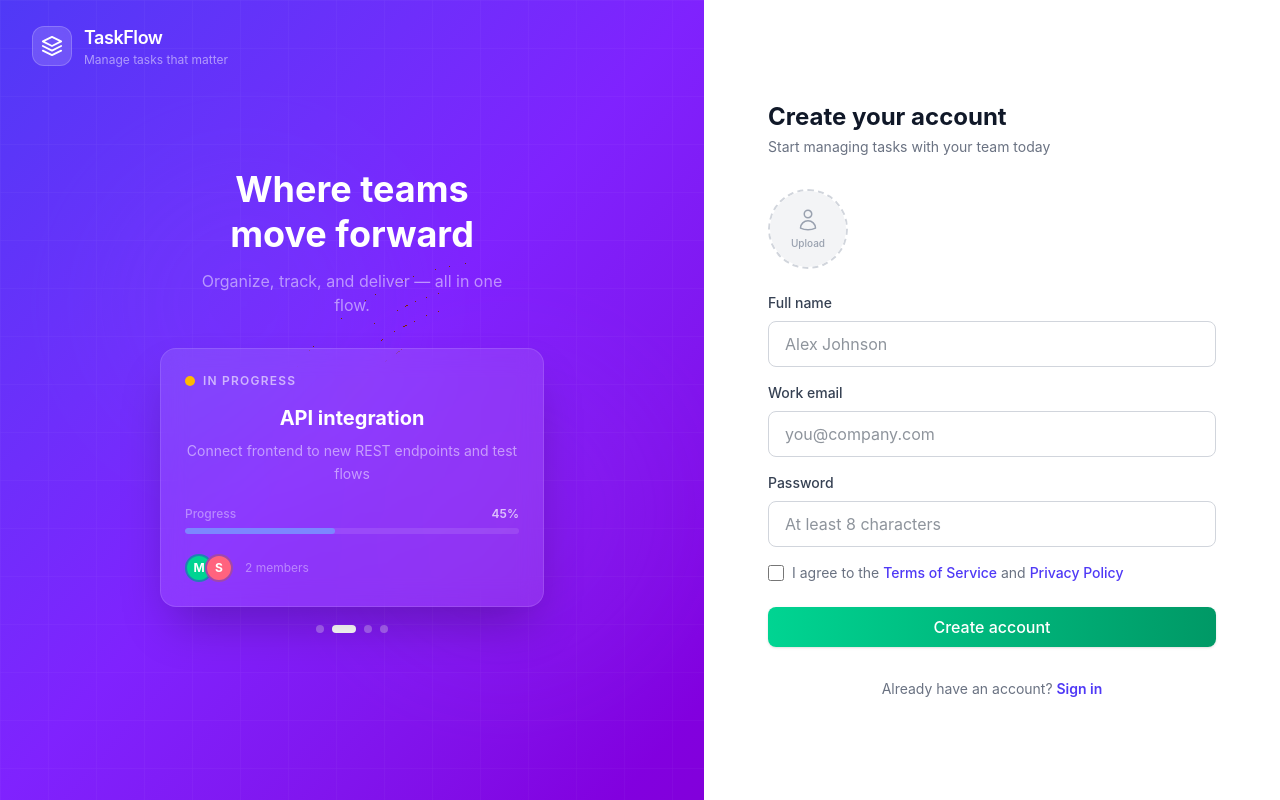
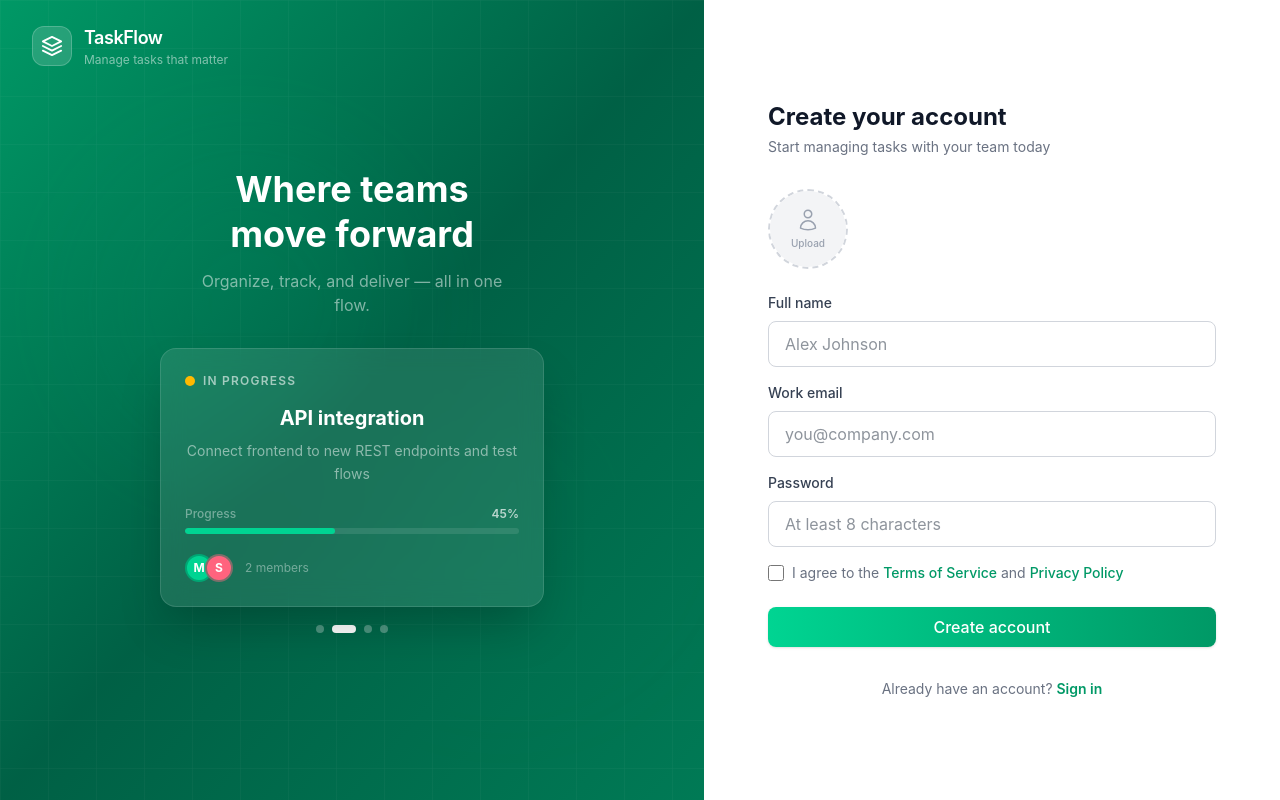
Before and after one commit to nhmnazmul22/task-flow, a React (Vite) app: page /signup in a window 1280 px wide. Built offline with nearby package versions, Linux system fonts and the light colour scheme.

Commit message:
Refactor Logo components to use Link for navigation; update Footer to use new Logo component; enhance Input component styling; improve Login and Signup forms with consistent styling and functionality.

```diff
--- a/src/components/auth/AuthVisual.tsx
+++ b/src/components/auth/AuthVisual.tsx
@@ -1,5 +1,5 @@
-import {useEffect, useState} from "react";
-import {AnimatePresence, motion} from "motion/react";
+import { useEffect, useState } from "react";
+import { AnimatePresence, motion } from "motion/react";
 import Logo from "@/components/common/Logo.tsx";
 
 const CARDS = [
@@ -31,7 +31,12 @@ const CARDS = [
     desc: "Multi-step wizard with progress tracking and validation",
     progress: 100,
     members: ["R", "L", "P", "D"],
-        memberColors: ["bg-indigo-400", "bg-amber-400", "bg-sky-400", "bg-rose-400"],
+    memberColors: [
+      "bg-emerald-400",
+      "bg-amber-400",
+      "bg-sky-400",
+      "bg-rose-400",
+    ],
   },
   {
     id: 4,
@@ -56,16 +61,16 @@ const SlideCard = ({
 }) => (
   <motion.div
     key={card.id}
-        initial={{opacity: 0, x: direction > 0 ? 180 : -180, scale: 0.92}}
-        animate={{opacity: 1, x: 0, scale: 1}}
-        exit={{opacity: 0, x: direction > 0 ? -180 : 180, scale: 0.92}}
-        transition={{duration: 0.5, ease: [0.22, 1, 0.36, 1]}}
+    initial={{ opacity: 0, x: direction > 0 ? 180 : -180, scale: 0.92 }}
+    animate={{ opacity: 1, x: 0, scale: 1 }}
+    exit={{ opacity: 0, x: direction > 0 ? -180 : 180, scale: 0.92 }}
+    transition={{ duration: 0.5, ease: [0.22, 1, 0.36, 1] }}
     className="absolute inset-0 flex items-center justify-center"
   >
     <div className="w-full max-w-sm bg-white/10 backdrop-blur-md rounded-2xl p-6 border border-white/12 shadow-2xl">
       {/* Tag */}
       <div className="flex items-center gap-2 mb-4">
-                <div className={`w-2.5 h-2.5 rounded-full ${card.tagColor}`}/>
+        <div className={`w-2.5 h-2.5 rounded-full ${card.tagColor}`} />
         <span className="text-white/60 text-xs font-semibold uppercase tracking-widest">
           {card.tag}
         </span>
@@ -87,11 +92,11 @@ const SlideCard = ({
         </div>
         <div className="w-full h-1.5 rounded-full bg-white/10 overflow-hidden">
           <motion.div
-                        initial={{width: 0}}
-                        animate={{width: `${card.progress}%`}}
-                        transition={{duration: 1, delay: 0.3, ease: [0.22, 1, 0.36, 1]}}
+            initial={{ width: 0 }}
+            animate={{ width: `${card.progress}%` }}
+            transition={{ duration: 1, delay: 0.3, ease: [0.22, 1, 0.36, 1] }}
             className={`h-full rounded-full ${
-                            card.progress === 100 ? "bg-emerald-400" : "bg-indigo-400"
+              card.progress === 100 ? "bg-emerald-400" : "bg-emerald-400"
             }`}
           />
         </div>
@@ -103,7 +108,7 @@ const SlideCard = ({
           {card.members.map((m, i) => (
             <div
               key={i}
-                            className={`w-7 h-7 rounded-full ${card.memberColors[i]} flex items-center justify-center text-white text-xs font-bold border-2 border-indigo-700/50`}
+              className={`w-7 h-7 rounded-full ${card.memberColors[i]} flex items-center justify-center text-white text-xs font-bold border-2 border-emerald-700/50`}
             >
               {m}
             </div>
@@ -130,8 +135,7 @@ const AuthVisual = () => {
   }, []);
 
   return (
-        <div
-            className="hidden lg:flex lg:w-[55%] relative overflow-hidden bg-linear-to-br from-indigo-600 via-violet-600 to-purple-700">
+    <div className="hidden lg:flex lg:w-[55%] relative overflow-hidden bg-linear-to-br from-emerald-600 via-emerald-800 to-emerald-700">
       {/* Grid pattern */}
       <div
         className="absolute inset-0 opacity-[0.06]"
@@ -144,13 +148,13 @@ const AuthVisual = () => {
 
       {/* Glow orbs */}
       <motion.div
-                className="absolute top-[18%] left-[12%] w-80 h-80 rounded-full blur-3xl bg-indigo-400/25"
-                animate={{scale: [1, 1.15, 1], opacity: [0.25, 0.35, 0.25]}}
-                transition={{duration: 6, repeat: Infinity, ease: "easeInOut"}}
+        className="absolute top-[18%] left-[12%] w-80 h-80 rounded-full blur-3xl bg-emerald-400/25"
+        animate={{ scale: [1, 1.15, 1], opacity: [0.25, 0.35, 0.25] }}
+        transition={{ duration: 6, repeat: Infinity, ease: "easeInOut" }}
       />
       <motion.div
-                className="absolute bottom-[18%] right-[8%] w-72 h-72 rounded-full blur-3xl bg-purple-400/20"
-                animate={{scale: [1, 1.12, 1], opacity: [0.2, 0.3, 0.2]}}
+        className="absolute bottom-[18%] right-[8%] w-72 h-72 rounded-full blur-3xl bg-emerald-700/20"
+        animate={{ scale: [1, 1.12, 1], opacity: [0.2, 0.3, 0.2] }}
         transition={{
           duration: 7,
           repeat: Infinity,
@@ -160,22 +164,21 @@ const AuthVisual = () => {
       />
 
       {/* Center headline — sits above the card */}
-            <div
-                className="absolute inset-0 flex flex-col items-center justify-center px-8 text-center pointer-events-none z-10">
+      <div className="absolute inset-0 flex flex-col items-center justify-center px-8 text-center pointer-events-none z-10">
         <motion.h1
-                    initial={{opacity: 0, y: 20}}
-                    animate={{opacity: 1, y: 0}}
-                    transition={{duration: 0.8, delay: 0.15, ease: [0.22, 1, 0.36, 1]}}
+          initial={{ opacity: 0, y: 20 }}
+          animate={{ opacity: 1, y: 0 }}
+          transition={{ duration: 0.8, delay: 0.15, ease: [0.22, 1, 0.36, 1] }}
           className="text-white text-3xl xl:text-4xl font-bold leading-tight mb-3"
         >
           Where teams
-                    <br/>
+          <br />
           move forward
         </motion.h1>
         <motion.p
-                    initial={{opacity: 0, y: 14}}
-                    animate={{opacity: 1, y: 0}}
-                    transition={{duration: 0.8, delay: 0.3, ease: [0.22, 1, 0.36, 1]}}
+          initial={{ opacity: 0, y: 14 }}
+          animate={{ opacity: 1, y: 0 }}
+          transition={{ duration: 0.8, delay: 0.3, ease: [0.22, 1, 0.36, 1] }}
           className="text-white/50 text-base max-w-xs mb-8"
         >
           Organize, track, and deliver — all in one flow.
@@ -183,9 +186,9 @@ const AuthVisual = () => {
 
         {/* Card carousel */}
         <motion.div
-                    initial={{opacity: 0, y: 20}}
-                    animate={{opacity: 1, y: 0}}
-                    transition={{duration: 0.8, delay: 0.5, ease: [0.22, 1, 0.36, 1]}}
+          initial={{ opacity: 0, y: 20 }}
+          animate={{ opacity: 1, y: 0 }}
+          transition={{ duration: 0.8, delay: 0.5, ease: [0.22, 1, 0.36, 1] }}
           className="relative w-full max-w-sm h-64"
         >
           <AnimatePresence mode="popLayout" custom={direction}>
@@ -207,9 +210,7 @@ const AuthVisual = () => {
                 setCurrent(i);
               }}
               className={`w-2 h-2 rounded-full transition-all duration-300 ${
-                                i === current
-                                    ? "bg-white w-6"
-                                    : "bg-white/30 hover:bg-white/50"
+                i === current ? "bg-white w-6" : "bg-white/30 hover:bg-white/50"
               }`}
               aria-label={`Go to card ${i + 1}`}
             />
@@ -219,12 +220,12 @@ const AuthVisual = () => {
 
       {/* Branding — top left */}
       <motion.div
-                initial={{opacity: 0, x: -16}}
-                animate={{opacity: 1, x: 0}}
-                transition={{duration: 0.7, delay: 0.2, ease: [0.22, 1, 0.36, 1]}}
+        initial={{ opacity: 0, x: -16 }}
+        animate={{ opacity: 1, x: 0 }}
+        transition={{ duration: 0.7, delay: 0.2, ease: [0.22, 1, 0.36, 1] }}
         className="absolute top-6 left-8 flex items-center gap-3 z-10"
       >
-                <Logo/>
+        <Logo />
       </motion.div>
     </div>
   );
--- a/src/components/common/Logo.tsx
+++ b/src/components/common/Logo.tsx
@@ -1,20 +1,33 @@
+import { Link } from "react-router";
+
 const Logo = () => {
   return (
+    <Link to={"/"}>
       <div className="flex items-center gap-3">
-            <div
-                className="w-10 h-10 rounded-xl bg-white/15 backdrop-blur-sm flex items-center justify-center border border-white/20">
-                <svg width="22" height="22" viewBox="0 0 24 24" fill="none" stroke="white" strokeWidth="2"
-                     strokeLinecap="round" strokeLinejoin="round">
-                    <path d="M12 2L2 7l10 5 10-5-10-5z"/>
-                    <path d="M2 17l10 5 10-5"/>
-                    <path d="M2 12l10 5 10-5"/>
+        <div className="w-10 h-10 rounded-xl bg-white/15 backdrop-blur-sm flex items-center justify-center border border-white/20">
+          <svg
+            width="22"
+            height="22"
+            viewBox="0 0 24 24"
+            fill="none"
+            stroke="white"
+            strokeWidth="2"
+            strokeLinecap="round"
+            strokeLinejoin="round"
+          >
+            <path d="M12 2L2 7l10 5 10-5-10-5z" />
+            <path d="M2 17l10 5 10-5" />
+            <path d="M2 12l10 5 10-5" />
           </svg>
         </div>
         <div>
-                <p className="text-white font-semibold text-lg tracking-tight">TaskFlow</p>
+          <p className="text-white font-semibold text-lg tracking-tight">
+            TaskFlow
+          </p>
           <p className="text-white/50 text-xs">Manage tasks that matter</p>
         </div>
       </div>
+    </Link>
   );
 };
 
--- a/src/components/common/Logo_Light.tsx
+++ b/src/components/common/Logo_Light.tsx
@@ -1,4 +1,5 @@
 import { motion } from "motion/react";
+import { Link } from "react-router";
 
 type LogoListProps = {
   isAnimated?: boolean;
@@ -6,6 +7,7 @@ type LogoListProps = {
 
 const Logo_Light = ({ isAnimated = true }: LogoListProps) => {
   return (
+    <Link to={'/'} >
       <div className="flex items-center gap-2">
         <motion.div
           className="w-10 h-10 rounded-xl bg-emerald-600 backdrop-blur-lg flex items-center justify-center
@@ -45,6 +47,7 @@ const Logo_Light = ({ isAnimated = true }: LogoListProps) => {
           <p className="text-gray-500 text-xs">Manage tasks that matter</p>
         </div>
       </div>
+    </Link>
   );
 };
 
--- a/src/components/ui/Input.tsx
+++ b/src/components/ui/Input.tsx
@@ -1,19 +1,22 @@
-import type {InputHTMLAttributes} from "react";
+import type { InputHTMLAttributes } from "react";
 
 type InputProps = InputHTMLAttributes<HTMLInputElement> & {
   label: string;
 };
 
-const Input = ({label, id, className = '', ...props}: InputProps) => {
+const Input = ({ label, id, className = "", ...props }: InputProps) => {
   return (
     <div className="mb-4">
-            <label className="block text-gray-700 text-sm font-medium mb-2" htmlFor={id}>
+      <label
+        className="block text-gray-700 text-sm font-medium mb-2"
+        htmlFor={id}
+      >
         {label}
       </label>
       <input
         id={id}
         className={`w-full px-4 py-2.5 border border-gray-300 rounded-lg text-gray-800 transition-all duration-200
-                focus:outline-none focus:ring-2 focus:ring-indigo-400 ${className}`}
+                focus:outline-none focus:ring-2 focus:ring-emerald-400 ${className}`}
         {...props}
       />
     </div>
--- a/src/pages/Auth/Signup.tsx
+++ b/src/pages/Auth/Signup.tsx
@@ -1,79 +1,96 @@
 import * as React from "react";
-import {useRef, useState} from "react";
-import {Link, useNavigate} from "react-router";
+import { useRef, useState } from "react";
+import { Link, useNavigate } from "react-router";
 import Button from "@/components/ui/Button.tsx";
 import Input from "@/components/ui/Input.tsx";
-import {registerService} from "@/services/auth.ts";
+import { registerService } from "@/services/auth.ts";
 
 type FormDataType = {
-    name: string,
-    email: string,
-    password: string,
-    avatar?: string
-}
+  name: string;
+  email: string;
+  password: string;
+  avatar?: string;
+};
 
 const initialData: FormDataType = {
   name: "",
   email: "",
   password: "",
-    avatar: ""
-}
+  avatar: "",
+};
 
 const useSignup = () => {
-    const [formData, setFormData] = useState<FormDataType>({...initialData});
+  const [formData, setFormData] = useState<FormDataType>({ ...initialData });
   const fileInputRef = useRef<HTMLInputElement>(null);
   const navigate = useNavigate();
 
-    const handleChange = (key: keyof FormDataType, value: string | File | null) => {
+  const handleChange = (
+    key: keyof FormDataType,
+    value: string | File | null,
+  ) => {
     setFormData((prev) => ({
       ...prev,
-            [key]: value
-        }))
-    }
-
+      [key]: value,
+    }));
+  };
 
   const handleAvatarChange = (e: React.ChangeEvent<HTMLInputElement>) => {
     const file = e.target.files?.[0];
     console.log("file", file);
     if (file) {
       const reader = new FileReader();
-            reader.onload = (ev) => handleChange('avatar', ev.target?.result as string);
+      reader.onload = (ev) =>
+        handleChange("avatar", ev.target?.result as string);
       reader.readAsDataURL(file);
       console.log("reader", reader);
     }
   };
 
   const removeAvatar = () => {
-        handleChange('avatar', null);
+    handleChange("avatar", null);
     if (fileInputRef.current) fileInputRef.current.value = "";
   };
 
-
   const handleSubmit = async () => {
     try {
-            const result = await registerService({...formData})
+      const result = await registerService({ ...formData });
       if (!result.success) {
-                alert(result.message)
+        alert(result.message);
         return;
       }
-            alert(result.message)
-            navigate('/login')
+      alert(result.message);
+      navigate("/login");
     } catch (error) {
-            const message = error instanceof Error ? error.message : 'Unknow error';
-            alert(message)
+      const message = error instanceof Error ? error.message : "Unknow error";
+      alert(message);
     }
-    }
+  };
 
-    return {formData, fileInputRef, handleChange, handleAvatarChange, removeAvatar, handleSubmit}
-}
-
+  return {
+    formData,
+    fileInputRef,
+    handleChange,
+    handleAvatarChange,
+    removeAvatar,
+    handleSubmit,
+  };
+};
 
 const Signup = () => {
-    const {formData, fileInputRef, handleChange, handleAvatarChange, removeAvatar, handleSubmit} = useSignup()
+  const {
+    formData,
+    fileInputRef,
+    handleChange,
+    handleAvatarChange,
+    removeAvatar,
+    handleSubmit,
+  } = useSignup();
   return (
     <div className="auth-slide-up">
       <div className="mb-8">
-                <h2 className="text-2xl font-bold text-gray-900 mb-1">Create your account</h2>
+        <h2 className="text-2xl font-bold text-gray-900 mb-1">
+          Create your account
+        </h2>
         <p className="text-gray-500 text-sm">
           Start managing tasks with your team today
         </p>
@@ -90,7 +107,7 @@ const Signup = () => {
         <button
           type="button"
           onClick={() => fileInputRef.current?.click()}
-                    className="relative group w-20 h-20 rounded-full overflow-hidden border-2 border-dashed border-gray-300 hover:border-indigo-400 transition-colors duration-200"
+          className="relative group w-20 h-20 rounded-full overflow-hidden border-2 border-dashed border-gray-300 hover:border-emerald-400 transition-colors duration-200"
         >
           {formData?.avatar ? (
             <>
@@ -99,24 +116,40 @@ const Signup = () => {
                 alt="Avatar preview"
                 className="w-full h-full object-cover"
               />
-                            <div
-                                className="absolute inset-0 bg-black/40 opacity-0 group-hover:opacity-100 transition-opacity duration-200 flex items-center justify-center">
-                                <svg className="w-5 h-5 text-white" fill="none" stroke="currentColor"
-                                     viewBox="0 0 24 24">
-                                    <path strokeLinecap="round" strokeLinejoin="round" strokeWidth={2}
-                                          d="M4 16v1a3 3 0 003 3h10a3 3 0 003-3v-1m-4-8l-4-4m0 0L8 8m4-4v12"/>
+              <div className="absolute inset-0 bg-black/40 opacity-0 group-hover:opacity-100 transition-opacity duration-200 flex items-center justify-center">
+                <svg
+                  className="w-5 h-5 text-white"
+                  fill="none"
+                  stroke="currentColor"
+                  viewBox="0 0 24 24"
+                >
+                  <path
+                    strokeLinecap="round"
+                    strokeLinejoin="round"
+                    strokeWidth={2}
+                    d="M4 16v1a3 3 0 003 3h10a3 3 0 003-3v-1m-4-8l-4-4m0 0L8 8m4-4v12"
+                  />
                 </svg>
               </div>
             </>
           ) : (
-                        <div
-                            className="w-full h-full bg-gray-100 flex flex-col items-center justify-center gap-1 group-hover:bg-gray-50 transition-colors">
-                            <svg className="w-6 h-6 text-gray-400 group-hover:text-indigo-500 transition-colors"
-                                 fill="none" stroke="currentColor" viewBox="0 0 24 24">
-                                <path strokeLinecap="round" strokeLinejoin="round" strokeWidth={1.5}
-                                      d="M15.75 6a3.75 3.75 0 11-7.5 0 3.75 3.75 0 017.5 0zM4.501 20.118a7.5 7.5 0 0114.998 0A17.933 17.933 0 0112 21.75c-2.676 0-5.216-.584-7.499-1.632z"/>
+            <div className="w-full h-full bg-gray-100 flex flex-col items-center justify-center gap-1 group-hover:bg-gray-50 transition-colors">
+              <svg
+                className="w-6 h-6 text-gray-400 group-hover:text-emerald-500 transition-colors"
+                fill="none"
+                stroke="currentColor"
+                viewBox="0 0 24 24"
+              >
+                <path
+                  strokeLinecap="round"
+                  strokeLinejoin="round"
+                  strokeWidth={1.5}
+                  d="M15.75 6a3.75 3.75 0 11-7.5 0 3.75 3.75 0 017.5 0zM4.501 20.118a7.5 7.5 0 0114.998 0A17.933 17.933 0 0112 21.75c-2.676 0-5.216-.584-7.499-1.632z"
+                />
               </svg>
-                            <span className="text-[10px] text-gray-400 font-medium">Upload</span>
+              <span className="text-[10px] text-gray-400 font-medium">
+                Upload
+              </span>
             </div>
           )}
         </button>
@@ -134,7 +167,7 @@ const Signup = () => {
       <form
         onSubmit={(e) => {
           e.preventDefault();
-                    handleSubmit()
+          handleSubmit();
         }}
         className="space-y-1"
       >
@@ -144,8 +177,7 @@ const Signup = () => {
           type="text"
           placeholder="Alex Johnson"
           value={formData.name}
-                    onChange={(e) =>
-                        handleChange("name", e.target.value)}
+          onChange={(e) => handleChange("name", e.target.value)}
           required
         />
         <Input
@@ -154,8 +186,7 @@ const Signup = () => {
           type="email"
           placeholder="you@company.com"
           value={formData.email}
-                    onChange={(e) =>
-                        handleChange("email", e.target.value)}
+          onChange={(e) => handleChange("email", e.target.value)}
           required
         />
         <Input
@@ -164,8 +195,7 @@ const Signup = () => {
           type="password"
           placeholder="At least 8 characters"
           value={formData.password}
-                    onChange={(e) =>
-                        handleChange("password", e.target.value)}
+          onChange={(e) => handleChange("password", e.target.value)}
           required
           minLength={8}
         />
@@ -174,16 +204,22 @@ const Signup = () => {
           <input
             type="checkbox"
             id="terms"
-                        className="w-4 h-4 mt-0.5 rounded border-gray-300 text-indigo-600 focus:ring-indigo-500"
+            className="w-4 h-4 mt-0.5 rounded border-gray-300 text-emerald-600 focus:ring-emerald-500"
             required
           />
           <label htmlFor="terms" className="text-sm text-gray-500 leading-snug">
             I agree to the{" "}
-                        <a href="#" className="text-indigo-600 hover:text-indigo-500 font-medium">
+            <a
+              href="#"
+              className="text-emerald-600 hover:text-emerald-500 font-medium"
+            >
               Terms of Service
             </a>{" "}
             and{" "}
-                        <a href="#" className="text-indigo-600 hover:text-indigo-500 font-medium">
+            <a
+              href="#"
+              className="text-emerald-600 hover:text-emerald-500 font-medium"
+            >
               Privacy Policy
             </a>
           </label>
@@ -198,7 +234,7 @@ const Signup = () => {
         Already have an account?{" "}
         <Link
           to="/login"
-                    className="text-indigo-600 hover:text-indigo-500 font-semibold transition-colors"
+          className="text-emerald-600 hover:text-emerald-500 font-semibold transition-colors"
         >
           Sign in
         </Link>
```
Also changed, not shown: src/components/layout/Footer.tsx (+13 -5 lines), src/pages/Auth/Login.tsx (+9 -8 lines). Lines whose indentation alone changed are shown as unchanged.
